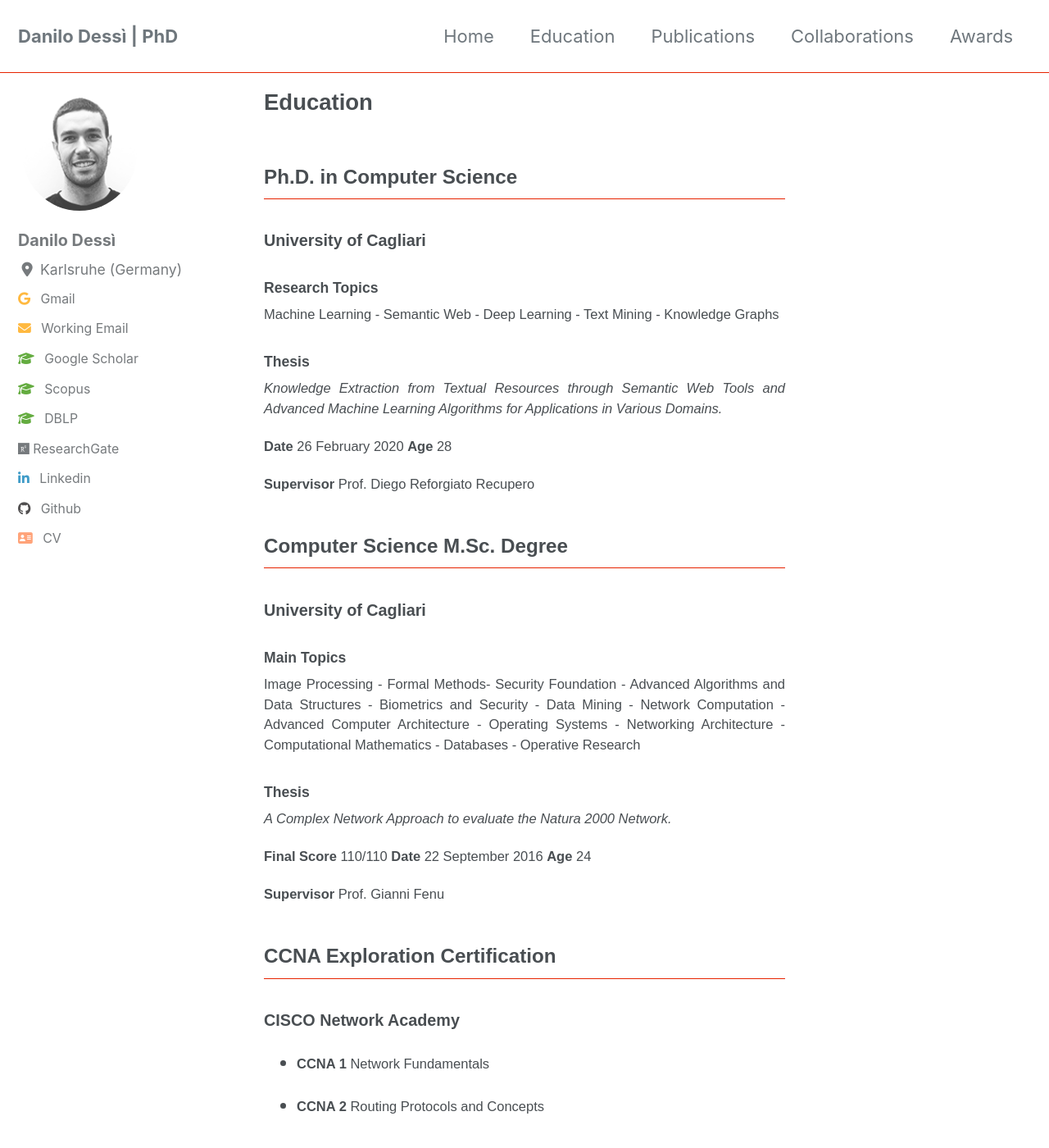
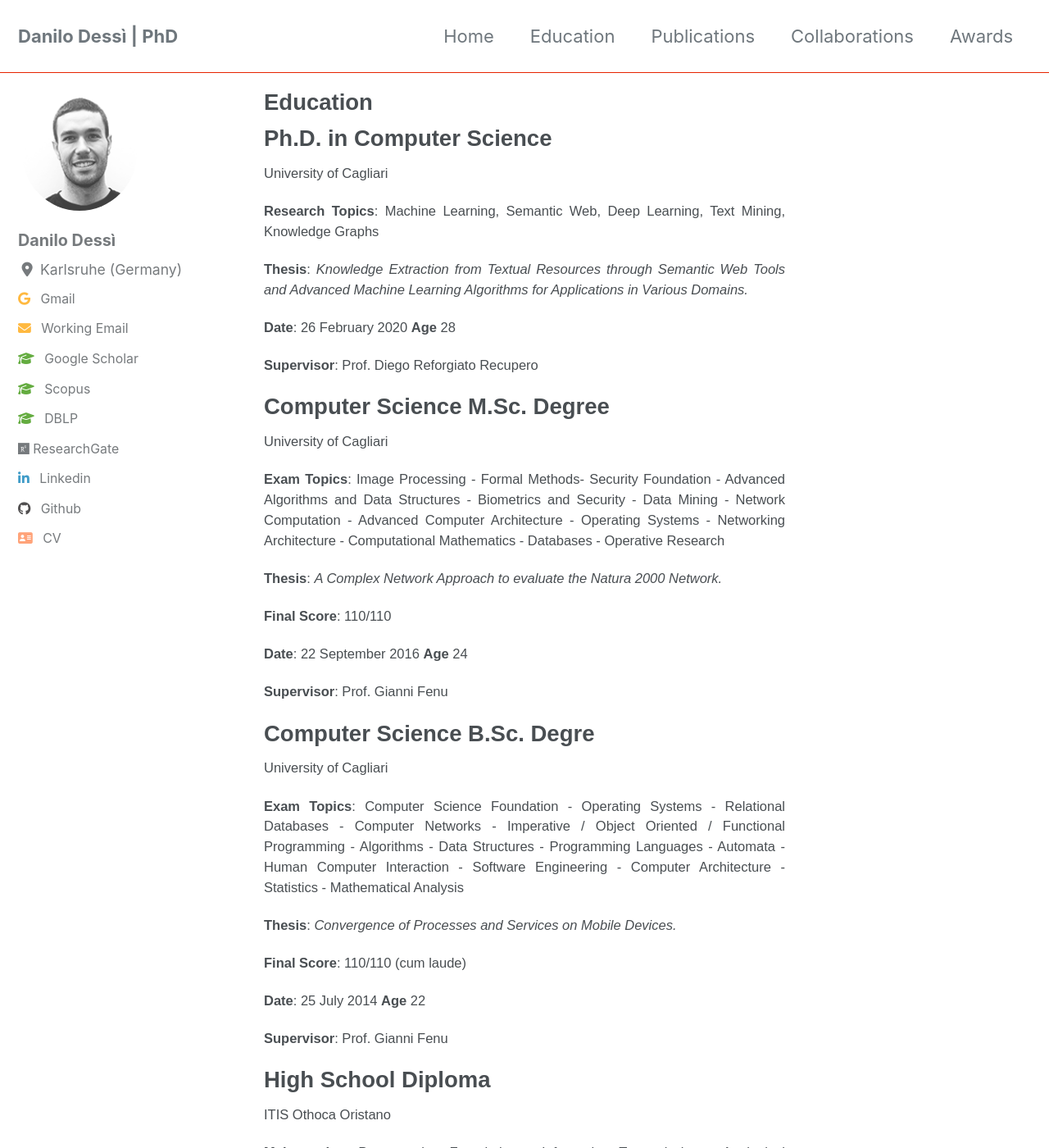
Before and after one commit to danilo-dessi/danilo-dessi.github.io, a Jekyll site: the page built from pages/education.md, in a window 1280 px wide and 1400 px high. Shown: the whole window at 82% size. Built offline with Jekyll 4.4.1, drawn with Linux system fonts in a browser that asks for light colours; cached includes are drawn as plain includes; nearby versions of some CDN libraries; some of the changed text lies outside the part shown.

Commit message:
force rebuild website

```diff
--- a/pages/education.md
+++ b/pages/education.md
@@ -5,60 +5,55 @@ permalink: /education/
 title: Education
 ---
 
-## Ph.D. in Computer Science
-### University of Cagliari
-#### Research Topics
+Ph.D. in Computer Science
+======
+University of Cagliari
 
-Machine Learning - Semantic Web - Deep Learning - Text Mining - Knowledge Graphs
+**Research Topics**: Machine Learning, Semantic Web, Deep Learning, Text Mining, Knowledge Graphs
 
-#### Thesis
+**Thesis**: *Knowledge Extraction from Textual Resources through Semantic Web Tools and Advanced Machine Learning Algorithms for Applications in Various Domains.*
 
-*Knowledge Extraction from Textual Resources through Semantic Web Tools and Advanced Machine Learning Algorithms for Applications in Various Domains.*
+**Date**: 26 February 2020 **Age** 28
 
-**Date** 26 February 2020 **Age** 28
-
-**Supervisor** Prof. Diego Reforgiato Recupero
+**Supervisor**: Prof. Diego Reforgiato Recupero
 
 
-## Computer Science M.Sc. Degree
-### University of Cagliari
-#### Main Topics
+Computer Science M.Sc. Degree
+======
+University of Cagliari
 
-Image Processing - Formal Methods- Security Foundation - Advanced Algorithms and Data Structures - Biometrics and Security - Data Mining - Network Computation - Advanced Computer Architecture - Operating Systems - Networking Architecture - Computational Mathematics - Databases - Operative Research
+**Exam Topics**: Image Processing - Formal Methods- Security Foundation - Advanced Algorithms and Data Structures - Biometrics and Security - Data Mining - Network Computation - Advanced Computer Architecture - Operating Systems - Networking Architecture - Computational Mathematics - Databases - Operative Research
 
-#### Thesis
+**Thesis**: *A Complex Network Approach to evaluate the Natura 2000 Network.*
 
-*A Complex Network Approach to evaluate the Natura 2000 Network.*
+**Final Score**: 110/110
 
-**Final Score** 110/110 **Date** 22 September 2016 **Age** 24
+**Date**: 22 September 2016 **Age** 24
 
-**Supervisor** Prof. Gianni Fenu
+**Supervisor**: Prof. Gianni Fenu
 
-## CCNA Exploration Certification
-### CISCO Network Academy
 
-- **CCNA 1** Network Fundamentals
+Computer Science B.Sc. Degre
+======
+University of Cagliari
 
-- **CCNA 2** Routing Protocols and Concepts
+**Exam Topics**: Computer Science Foundation - Operating Systems - Relational Databases - Computer Networks - Imperative / Object Oriented / Functional Programming - Algorithms - Data Structures - Programming Languages - Automata - Human Computer Interaction - Software Engineering - Computer Architecture - Statistics - Mathematical Analysis
 
-## Computer Science B.Sc. Degree
-### University of Cagliari
-#### Main Topics
+**Thesis**: *Convergence of Processes and Services on Mobile Devices.*
 
-Computer Science Foundation - Operating Systems - Relational Databases - Computer Networks - Imperative / Object Oriented / Functional Programming - Algorithms - Data Structures - Programming Languages - Automata - Human Computer Interaction - Software Engineering - Computer Architecture - Statistics - Mathematical Analysis
+**Final Score**: 110/110 (cum laude)
 
-#### Thesis
+**Date**: 25 July 2014 **Age** 22
 
-*Convergence of Processes and Services on Mobile Devices.*
+**Supervisor**: Prof. Gianni Fenu
 
-**Final Score** 110/110 (cum laude) **Date** 25 July 2014 **Age** 22
 
-**Supervisor** Prof. Gianni Fenu
+High School Diploma
+======
+ITIS Othoca Oristano
 
-## High School Diploma
-### ITIS OTHOCA Oristano
-#### Main topics
+**Main topics**: Programming Foundation - Information Transmission - Analogical Electronics - Digital Electronics - Statistics - Database - Mathematics - English Language
 
-Programming Foundation - Information Transmission - Analogical Electronics - Digital Electronics - Statistics - Database - Mathematics - English Language
+**Final score**: 100/100
 
-**Final score** 100/100   **Date** 04 July 2011 **Age** 19
+**Date**: 04 July 2011 **Age** 19
```
